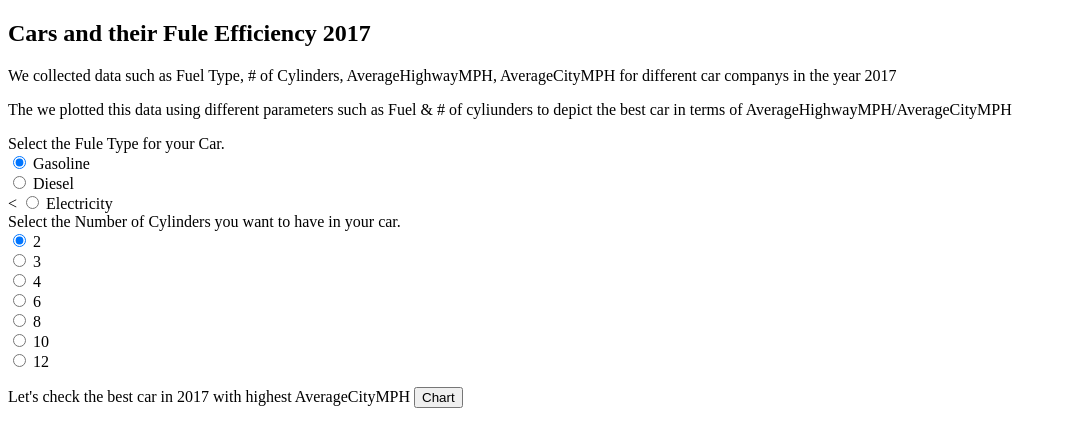
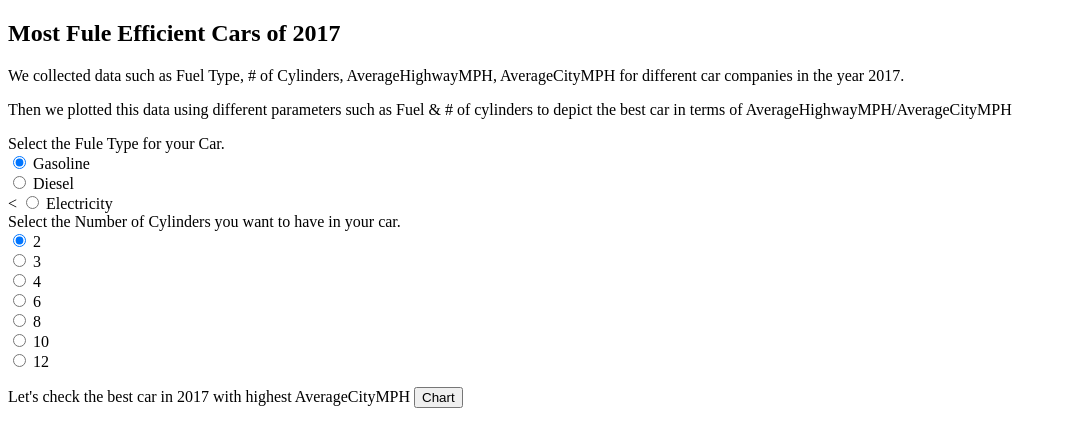
Before and after one commit to isham3/narrative, a plain HTML site: page index.html in a window 1280 px wide. Shown: the whole page, without its empty margins (0-1067 px from the left). Drawn offline with nearby package versions, Linux system fonts and the light colour scheme.

Commit message:
Update index.html
Spelling Fixes and Heading change.

```diff
--- a/index.html
+++ b/index.html
@@ -26,9 +26,9 @@
 	</head>
 	<body>
 
-	<h2>Cars and their Fule Efficiency 2017</h2>
-	<p>We collected data such as Fuel Type, # of Cylinders, AverageHighwayMPH, AverageCityMPH for different car companys in the year 2017 </p>
-	<p>The we plotted this data using different parameters such as Fuel & # of cyliunders to depict the best car in terms of AverageHighwayMPH/AverageCityMPH</p>
+	<h2>Most Fule Efficient Cars of 2017</h2>
+	<p>We collected data such as Fuel Type, # of Cylinders, AverageHighwayMPH, AverageCityMPH for different car companies in the year 2017. </p>
+	<p>Then we plotted this data using different parameters such as Fuel & # of cylinders to depict the best car in terms of AverageHighwayMPH/AverageCityMPH</p>
 
 	<div class="container">
 		<form>
```
